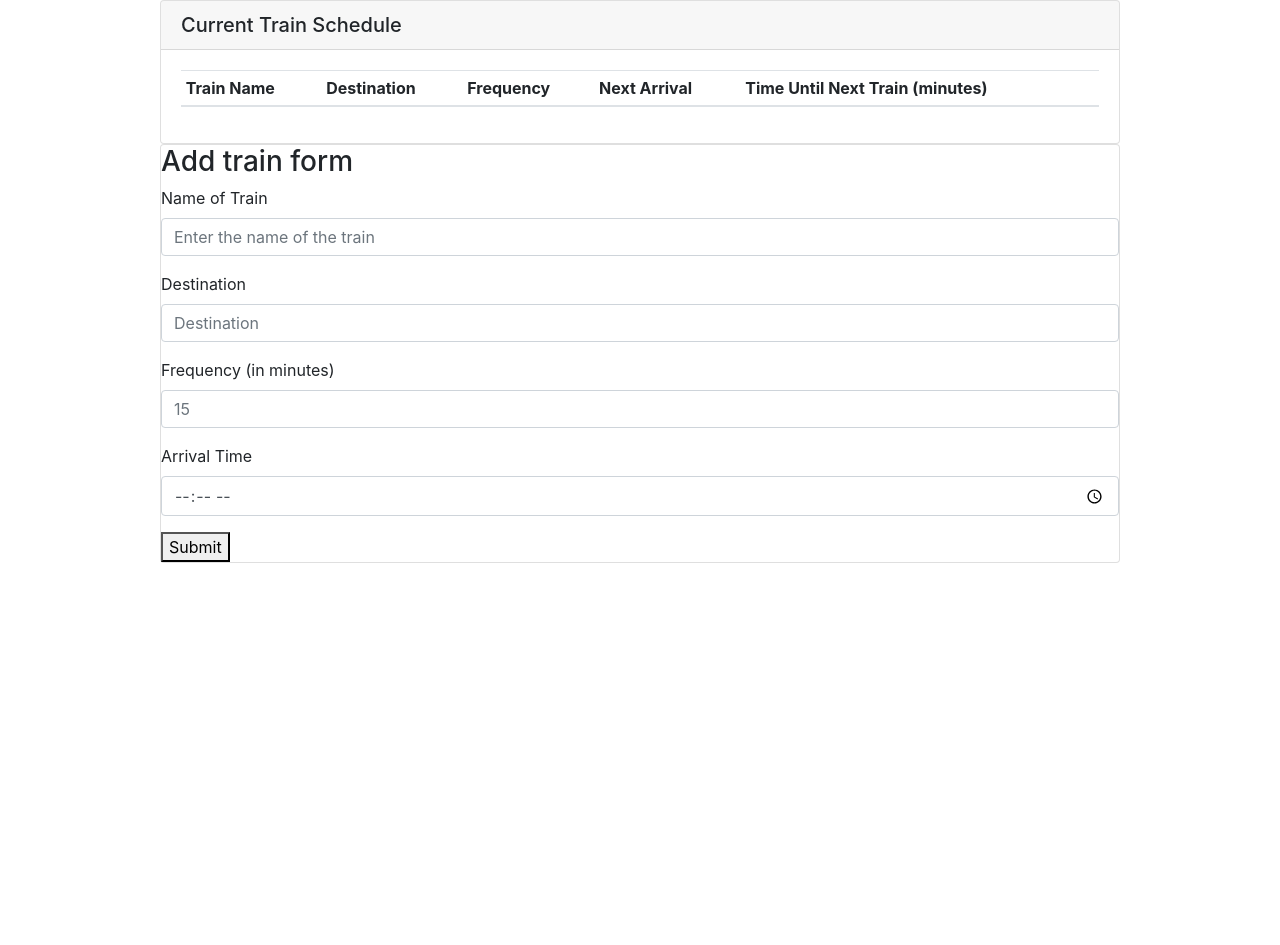
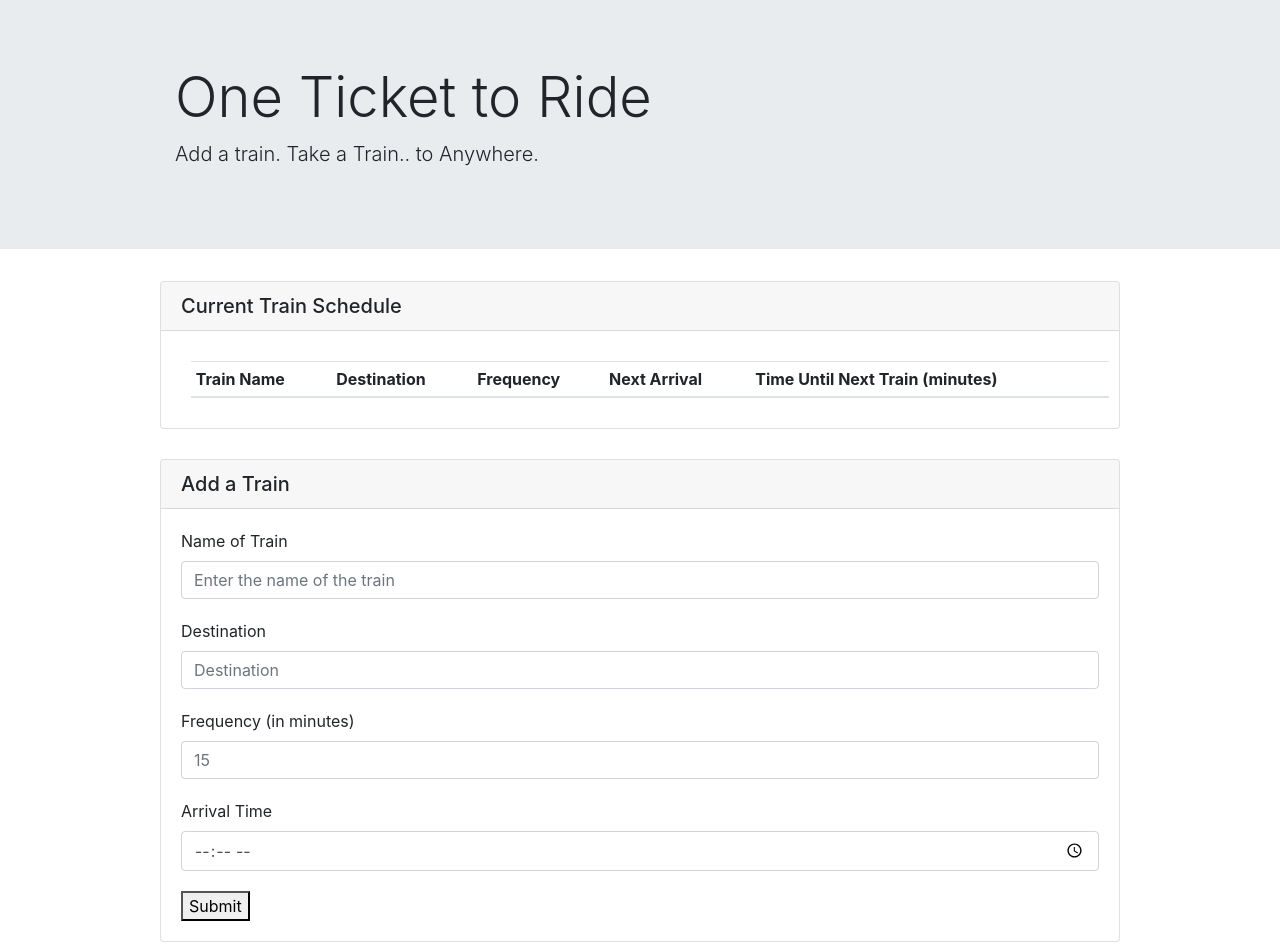
Before and after one commit to katievogel/TrainTime, a plain HTML site: page index.html in a window 1280 px wide. Before the commit the page ends 800 px from the top, so only its background shows below. Drawn offline with nearby package versions, Linux system fonts and the light colour scheme; no server answers.

Commit message:
margins are proper

```diff
--- a/index.html
+++ b/index.html
@@ -11,7 +11,12 @@
 </head>
 
 <body>
-
+    <div class="jumbotron jumbotron-fluid">
+        <div class="container">
+            <h1 class="display-4">One Ticket to Ride</h1>
+            <p class="lead">Add a train. Take a Train.. to Anywhere.</p>
+        </div>
+    </div>
     <div class="card">
         <h5 class="card-header">Current Train Schedule</h5>
         <div class="card-body">
@@ -32,11 +37,10 @@
     </div>
     <div class="card">
         <form class="add-train">
-                    <h3>Add train form</h3>
+            <h5 class="card-header">Add a Train</h5>
             <div class="form-group">
                 <label for="train-name">Name of Train</label>
-                        <input type="text" class="form-control train-name-input"
-                            placeholder="Enter the name of the train">
+                <input type="text" class="form-control train-name-input" placeholder="Enter the name of the train">
             </div>
             <div class="form-group">
                 <label for="destination">Destination</label>
--- a/styles.css
+++ b/styles.css
@@ -1,5 +1,5 @@
 .card {
-    margin: auto;
+    margin: 30px auto;
     max-width: 960px;
 }
 
@@ -7,3 +7,20 @@
     margin: auto;
     max-width: 960px;
 }
+
+.table {
+    margin: 10px;
+}
+
+.form-group {
+    margin: 20px;
+}
+
+h3 {
+    margin: 20px auto auto 20px;
+}
+
+button {
+    margin: auto auto 20px 20px;
+    max-width: 80px;
+}
```
Lines whose indentation alone changed are shown as unchanged.
